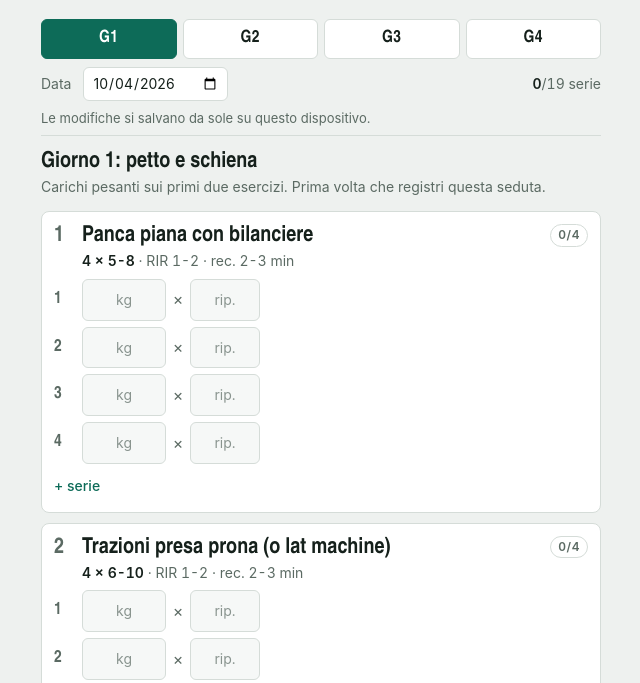
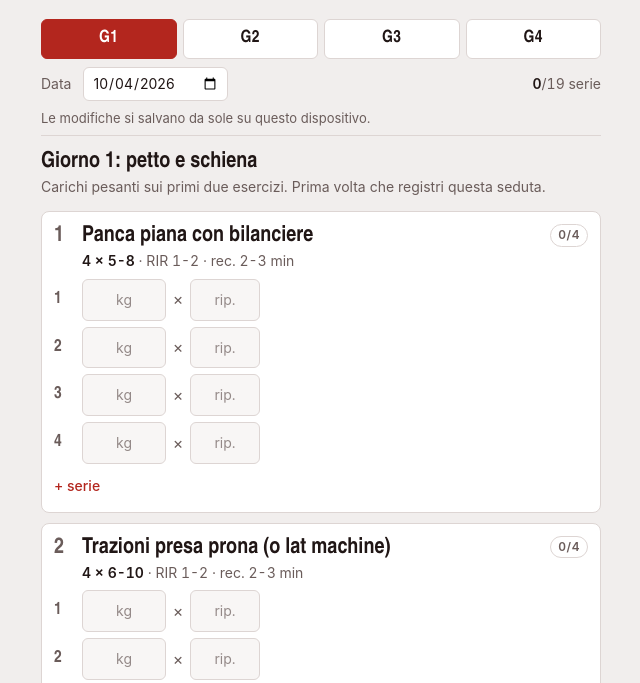
Before and after one commit to antoniopisu/diario-allenamento, a plain HTML site: page index.html in a window 1280 px wide. Shown: the part 106-789 px from the top of the page, without its empty margins (319-959 px from the left). Drawn offline with Linux system fonts and the light colour scheme.

Commit message:
Colori dell'app in rosso; cache diario-v3
Co-Authored-By: Claude Opus 5.5 <noreply@anthropic.com>

```diff
--- a/index.html
+++ b/index.html
@@ -8,8 +8,8 @@
 <meta name="mobile-web-app-capable" content="yes">
 <meta name="apple-mobile-web-app-title" content="Diario">
 <meta name="apple-mobile-web-app-status-bar-style" content="default">
-<meta name="theme-color" content="#eef1ef" media="(prefers-color-scheme: light)">
-<meta name="theme-color" content="#0f1513" media="(prefers-color-scheme: dark)">
+<meta name="theme-color" content="#f1eeed" media="(prefers-color-scheme: light)">
+<meta name="theme-color" content="#151010" media="(prefers-color-scheme: dark)">
 <link rel="manifest" href="manifest.webmanifest">
 <link rel="apple-touch-icon" href="icon-180.png">
 <link rel="icon" type="image/png" href="icon-192.png">
@@ -17,18 +17,18 @@
 /* Layout: one phone-width column. Sticky day switcher on top, then one block per exercise
    with a row per set (kg x reps) and last session's numbers beside each row. */
 :root {
-  --bg: #eef1ef; --surface: #ffffff; --ink: #15201b; --muted: #5b6a63; --line: #d5dcd8;
-  --accent: #0d6b58; --accent-ink: #ffffff; --done: #dff0ea; --warn: #9a4a12; --field: #f6f8f7;
+  --bg: #f1eeed; --surface: #ffffff; --ink: #201615; --muted: #6a5c5a; --line: #ddd5d3;
+  --accent: #b3261e; --accent-ink: #ffffff; --done: #f8e1de; --warn: #9a4a12; --field: #f8f6f5;
   --display: "Avenir Next Condensed", "Arial Narrow", "Helvetica Neue", Arial, sans-serif;
   --body: -apple-system, BlinkMacSystemFont, "Helvetica Neue", Helvetica, Arial, sans-serif;
 }
 @media (prefers-color-scheme: dark) { :root:not([data-theme="light"]) {
-  --bg: #0f1513; --surface: #18201d; --ink: #e7edea; --muted: #94a39c; --line: #2b3632;
-  --accent: #55c7a9; --accent-ink: #0b1512; --done: #17302a; --warn: #f0a868; --field: #121917;
+  --bg: #151010; --surface: #201817; --ink: #efe8e7; --muted: #a39693; --line: #3a2e2c;
+  --accent: #ff8a80; --accent-ink: #1a0b0a; --done: #3a1c1a; --warn: #f0a868; --field: #191312;
   color-scheme: dark } }
 :root[data-theme="dark"] {
-  --bg: #0f1513; --surface: #18201d; --ink: #e7edea; --muted: #94a39c; --line: #2b3632;
-  --accent: #55c7a9; --accent-ink: #0b1512; --done: #17302a; --warn: #f0a868; --field: #121917;
+  --bg: #151010; --surface: #201817; --ink: #efe8e7; --muted: #a39693; --line: #3a2e2c;
+  --accent: #ff8a80; --accent-ink: #1a0b0a; --done: #3a1c1a; --warn: #f0a868; --field: #191312;
   color-scheme: dark }
 
 * { box-sizing: border-box }
--- a/sw.js
+++ b/sw.js
@@ -1,6 +1,6 @@
 // Offline support: serve the app from the cache, then refresh the cache in the background.
 // Change the version when you upload new files, so phones pick up the update.
-var CACHE = "diario-v2";
+var CACHE = "diario-v3";
 var FILES = ["./", "index.html", "manifest.webmanifest", "icon-180.png", "icon-192.png", "icon-512.png"];
 
 self.addEventListener("install", function (e) {
```
Also changed, not shown: manifest.webmanifest.
